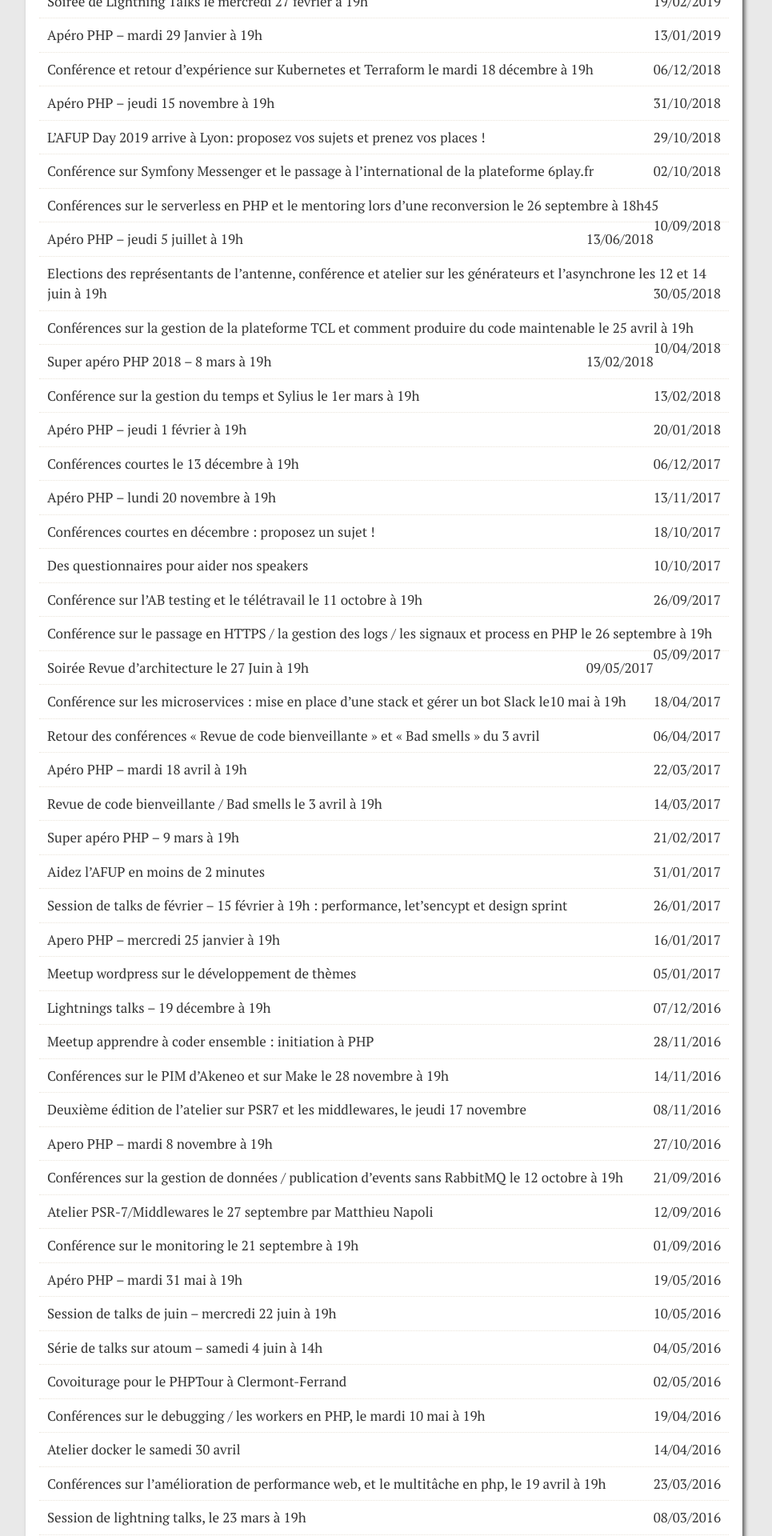
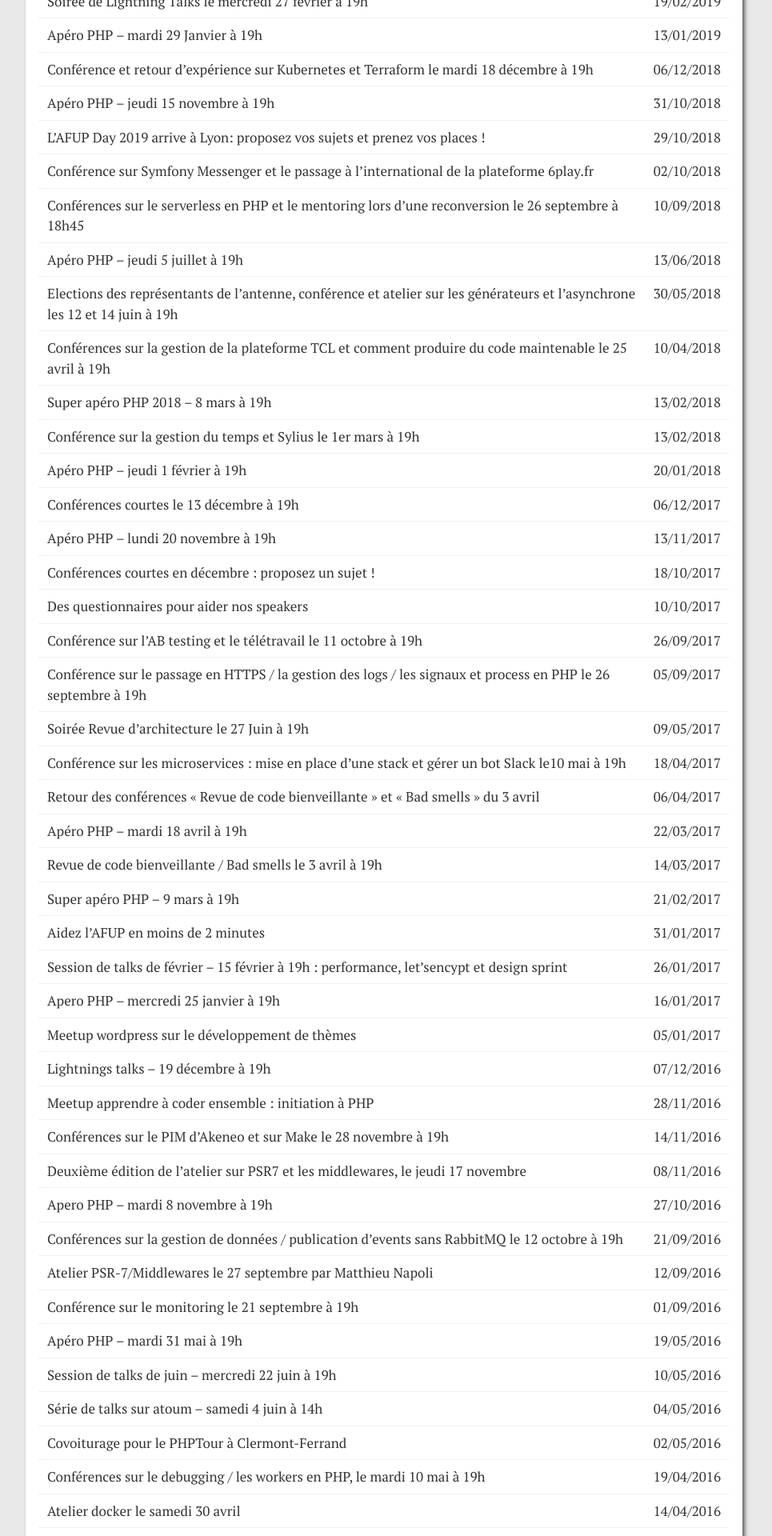
Before and after one commit to afup/lyon.afup.org, a Jekyll site: the page built from index.md, in a window 1280 px wide. Shown: the part 783-2703 px from the top of the page at 80% size, without its empty margins (160-1125 px from the left). Built offline with Jekyll 4.4.1, drawn with Linux system fonts in a browser that asks for light colours.

Commit message:
suppression du float sur le listing des articles

```diff
--- a/_sass/content-types/_index.scss
+++ b/_sass/content-types/_index.scss
@@ -24,11 +24,13 @@ body.index {
     list-style: none;
 
     li {
+      display: flex;
       padding: 8px 10px;
-      border-bottom: 1px dotted #eae4da
+      border-bottom: 1px dotted #eae4da;
     }
 
     a {
+      flex-grow: 1;
       text-decoration: none;
       &:hover {
         text-decoration: underline
@@ -36,8 +38,8 @@ body.index {
     }
 
     .previous-article-date {
+      margin-left: 1em;
       text-align: right;
-      float: right;
       color: #333333;
     }
   }
```
